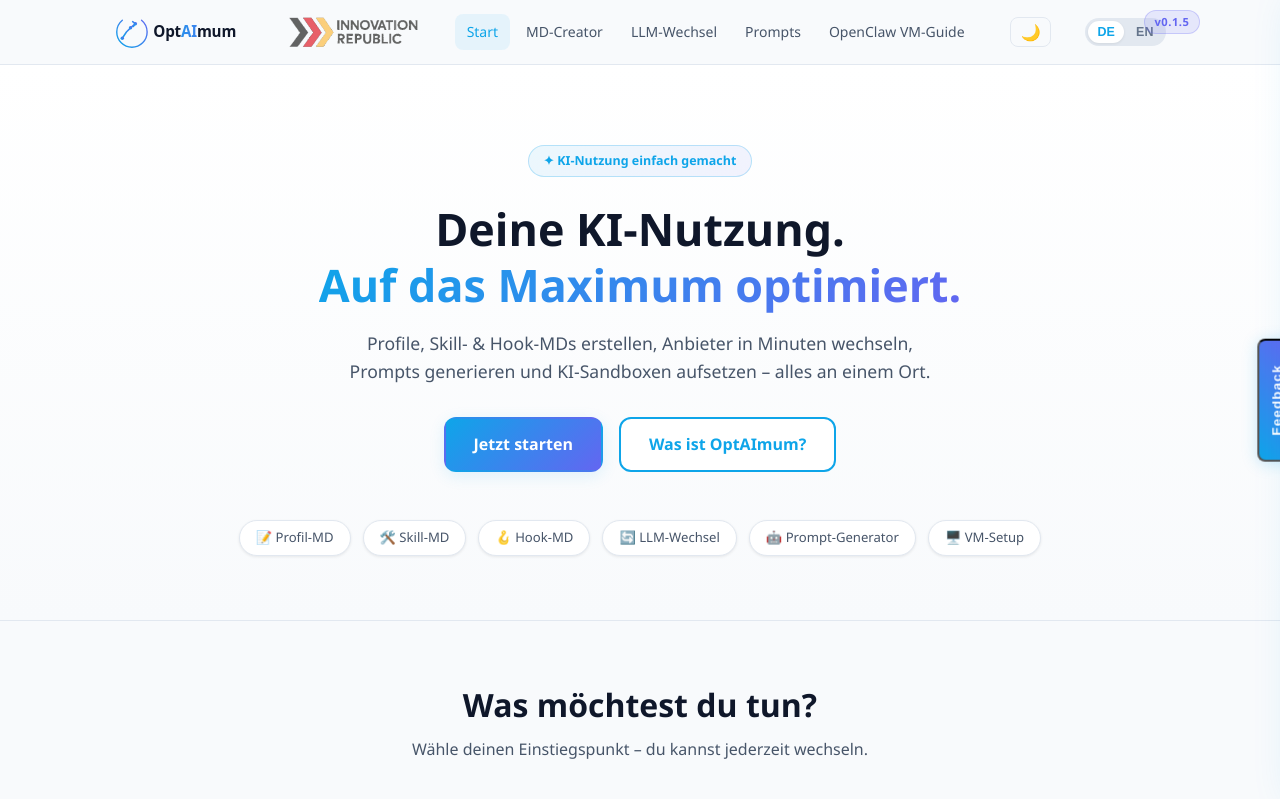
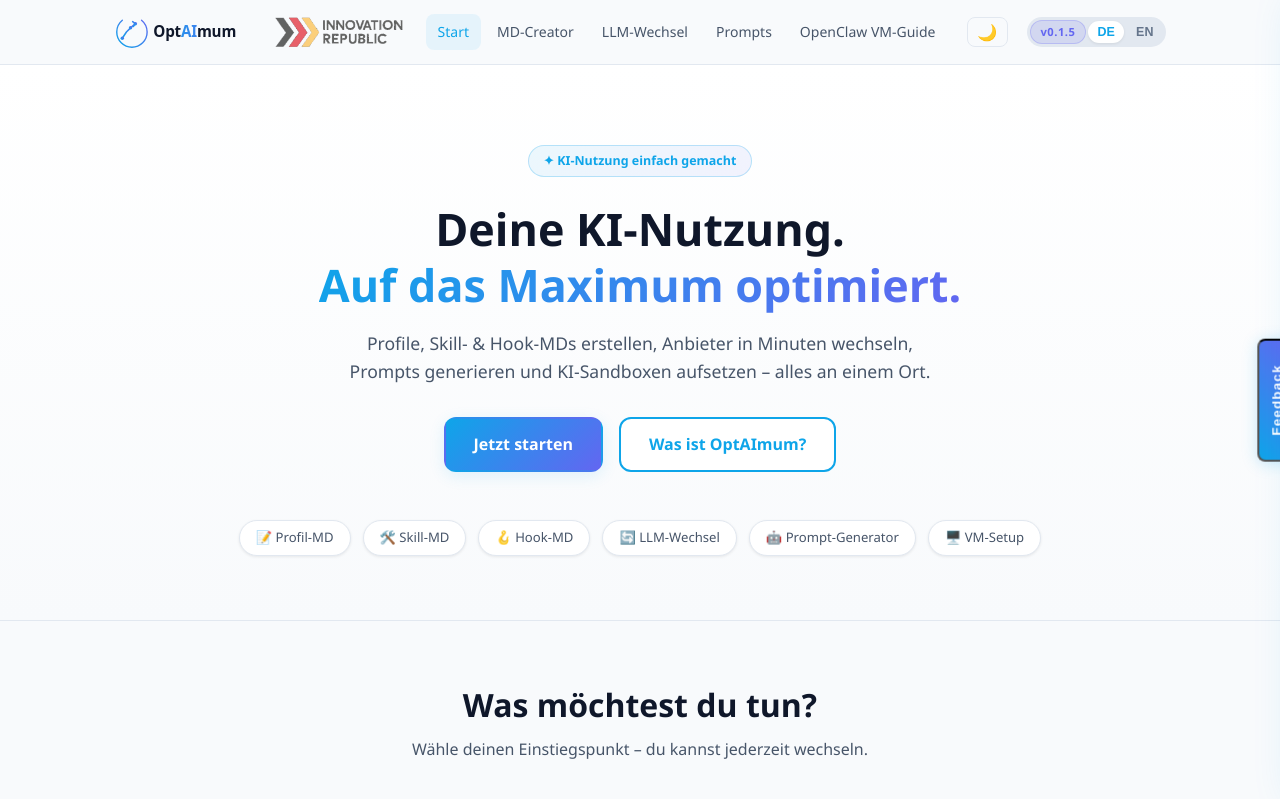
Before and after one commit to cryptoclemens/OptAImum, a plain HTML site: page index.html in a window 1280 px wide. Shown: the top 799 px of the page. Drawn offline with Linux system fonts and the light colour scheme.

Commit message:
fix: Version-Badge in Navbar-Leiste verschoben (neben Sprachbuttons)

```diff
--- a/index.html
+++ b/index.html
@@ -10,12 +10,12 @@
   <link rel="icon" type="image/png" href="assets/favicon.png"/>
   <style>
     .version-badge {
-      position: fixed; top: 0.6rem; right: 5rem; z-index: 200;
+      display: inline-flex; align-items: center;
       background: rgba(99,102,241,0.12); color: var(--secondary);
       border: 1px solid rgba(99,102,241,0.25);
       border-radius: 12px; padding: 0.15rem 0.6rem;
       font-size: 0.7rem; font-weight: 700; letter-spacing: 0.5px;
-      pointer-events: none;
+      pointer-events: none; white-space: nowrap;
     }
     .why-grid { display: grid; grid-template-columns: repeat(auto-fit, minmax(240px, 1fr)); gap: 1.25rem; }
     .why-card { display: flex; gap: 1rem; align-items: flex-start; padding: 1.25rem; background: var(--white); border: 1px solid var(--gray-200); border-radius: var(--radius); }
@@ -45,8 +45,6 @@
 </head>
 <body>
 
-<span class="version-badge">v0.1.5</span>
-
 <!-- ── NAVBAR ───────────────────────────────────────────────── -->
 <nav class="navbar">
   <div class="container navbar-inner">
@@ -68,6 +66,7 @@
     </div>
 
     <div class="lang-toggle">
+      <span class="version-badge">v0.1.5</span>
       <button class="lang-btn" data-lang="de">DE</button>
       <button class="lang-btn" data-lang="en">EN</button>
     </div>
```
